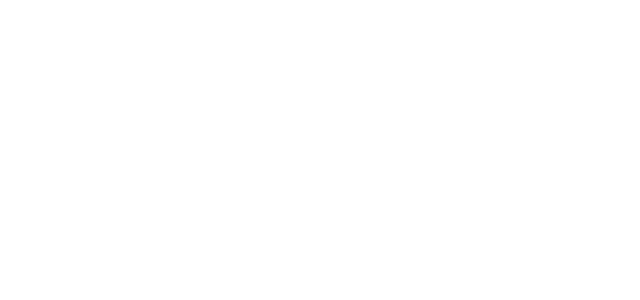
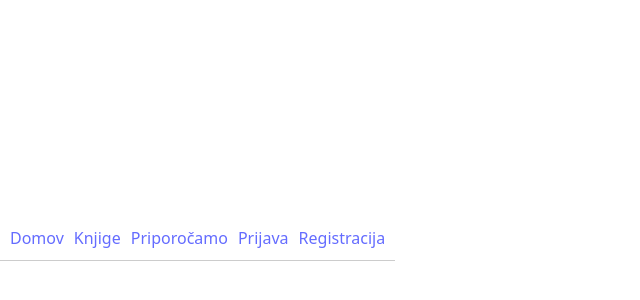
Before and after one commit to leodragic/Knjiznica, a React app in the folder frontend/: page / in a window 1280 px wide. Before the commit this address had no page. Shown: the part 162-462 px from the top of the page, without its empty margins (0-640 px from the left). Built offline with nearby package versions, Linux system fonts and the light colour scheme; the HTML template or start-up script is replaced by a standard one.

Commit message:
add navbar with auth-aware navigation and logout

```diff
--- a/frontend/src/App.tsx
+++ b/frontend/src/App.tsx
@@ -1,10 +1,12 @@
 import { BrowserRouter, Routes, Route } from 'react-router-dom';
 import Login from './auth/Login';
 import Register from './auth/Register';
+import Navbar from './components/Navbar';
 
 function App() {
   return (
     <BrowserRouter>
+      <Navbar />
       <Routes>
         <Route path="/login" element={<Login />} />
         <Route path="/register" element={<Register />} />
--- /dev/null
+++ b/frontend/src/components/Navbar.tsx
@@ -0,0 +1,30 @@
+import { Link, useNavigate } from 'react-router-dom';
+
+export default function Navbar() {
+  const navigate = useNavigate();
+  const token = localStorage.getItem('token');
+
+  const logout = () => {
+    localStorage.removeItem('token');
+    navigate('/login');
+  };
+
+  return (
+    <nav style={{ padding: '10px', borderBottom: '1px solid #ccc' }}>
+      <Link to="/" style={{ marginRight: 10 }}>Domov</Link>
+      <Link to="/books" style={{ marginRight: 10 }}>Knjige</Link>
+      <Link to="/recommended" style={{ marginRight: 10 }}>Priporočamo</Link>
+
+      {!token ? (
+        <>
+          <Link to="/login" style={{ marginRight: 10 }}>Prijava</Link>
+          <Link to="/register">Registracija</Link>
+        </>
+      ) : (
+        <button onClick={logout} style={{ marginLeft: 10 }}>
+          Logout
+        </button>
+      )}
+    </nav>
+  );
+}
```
